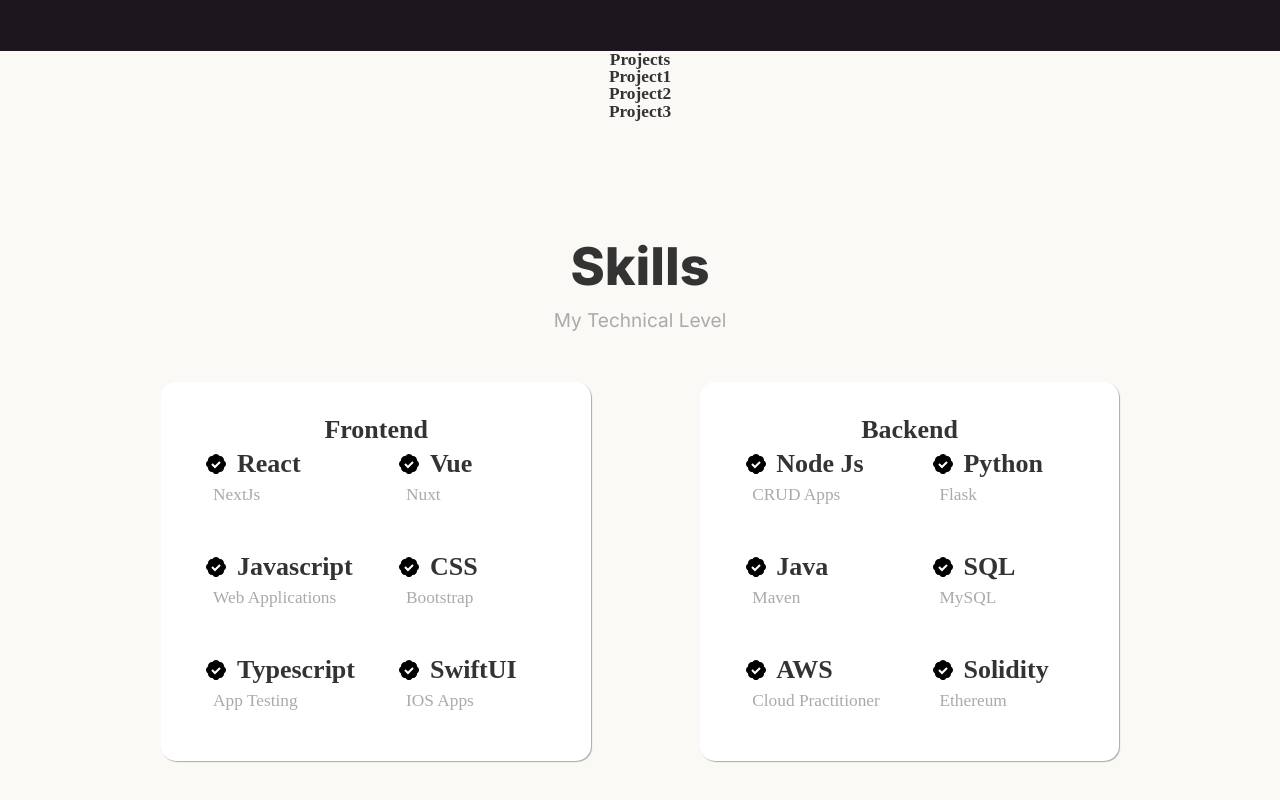
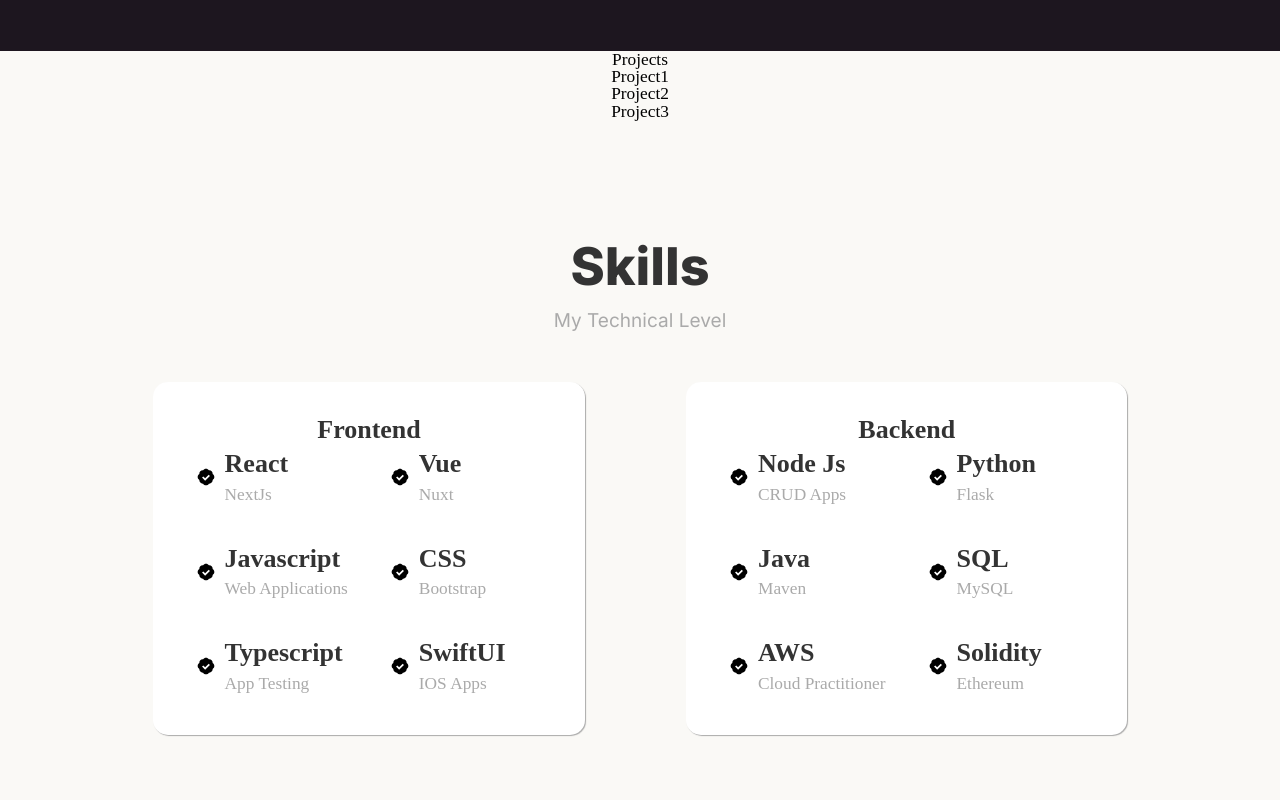
Before and after one commit to arisanator9900/Alex-Stovall-Modern-Portfolio, a React (Vite) app: page / in a window 1280 px wide. Shown: the part 816-1616 px from the top of the page. Built offline with nearby package versions, Linux system fonts and the light colour scheme.

Commit message:
FEAT: FInished skills section

```diff
--- a/src/App.css
+++ b/src/App.css
@@ -93,7 +93,7 @@
   color: var(--text-color);
 } */
 
-body,
+
 h1,
 h2,
 h3 {
--- a/src/UI/Card.css
+++ b/src/UI/Card.css
@@ -12,6 +12,7 @@
 }
 
 .element {
+    display: flex;
     padding: .5rem;
 }
 
@@ -25,14 +26,19 @@
     grid-template-columns: 1fr 1fr;
 }
 
+.element-title {
+    text-align: left;
+}
+
 .element-subtitle {
     font-weight: 300;
     font-size: 1rem;
-    padding: .5rem;
+    padding-top: .5rem;
+    padding-left: none;
     text-align: left;
     color: #aaa;
 }
 
 .flex-title {
-    display: flex;
+    flex-direction: row;
 }
--- a/src/UI/Card.tsx
+++ b/src/UI/Card.tsx
@@ -19,46 +19,46 @@
         <h1>{title}</h1>
         <section className='elements-container'>
             <div className="element">
+                    <img className="badge" src={badge} alt="badge" />
                 <div className="flex-title">
-                    <img className="badge" src={badge} alt="badge" />
                     <h1 className='element-title'>{headers[0]}</h1>
+                <h3 className='element-subtitle'>{level[0]}</h3>
                 </div>
-                <h3 className='element-subtitle'>{level[0]}</h3>
             </div>
             <div className="element">
+                    <img className="badge" src={badge} alt="badge" />
                 <div className="flex-title">
-                    <img className="badge" src={badge} alt="badge" />
                     <h1 className='element-title'>{headers[1]}</h1>
+                <h3 className='element-subtitle'>{level[1]}</h3>
                 </div>
-                <h3 className='element-subtitle'>{level[1]}</h3>
             </div>
             <div className="element">
+                    <img className="badge" src={badge} alt="badge" />
                 <div className="flex-title">
-                    <img className="badge" src={badge} alt="badge" />
                     <h1 className='element-title'>{headers[2]}</h1>
+                <h3 className='element-subtitle'>{level[2]}</h3>
                 </div>
-                <h3 className='element-subtitle'>{level[2]}</h3>
             </div>
             <div className="element">
+                    <img className="badge" src={badge} alt="badge" />
                 <div className="flex-title">
-                    <img className="badge" src={badge} alt="badge" />
                     <h1 className='element-title'>{headers[3]}</h1>
+                <h3 className='element-subtitle'>{level[3]}</h3>
                 </div>
-                <h3 className='element-subtitle'>{level[3]}</h3>
             </div>
             <div className="element">
+                    <img className="badge" src={badge} alt="badge" />
                 <div className="flex-title">
-                    <img className="badge" src={badge} alt="badge" />
                     <h1 className='element-title'>{headers[4]}</h1>
+                <h3 className='element-subtitle'>{level[4]}</h3>
                 </div>
-                <h3 className='element-subtitle'>{level[4]}</h3>
             </div>
             <div className="element">
+                    <img className="badge" src={badge} alt="badge" />
                 <div className="flex-title">
-                    <img className="badge" src={badge} alt="badge" />
                     <h1 className='element-title'>{headers[5]}</h1>
+                <h3 className='element-subtitle'>{level[5]}</h3>
                 </div>
-                <h3 className='element-subtitle'>{level[5]}</h3>
             </div>
         </section>
     </main>
--- a/src/components/Title.tsx
+++ b/src/components/Title.tsx
@@ -4,6 +4,7 @@
 const Title = () => {
 
     return (
+        <main className="body-replace">
             <div id="wrapper">
                 <div id="main">
                     <div className="inner">
@@ -12,7 +13,7 @@
                                 <div className="inner" data-onvisible-trigger="1">
                                     <p id="text02">FullStack Developer</p>
                                     <h1 id="text11" className="style3">Alex Stovall</h1>
-                            <hr id="divider01" className="style1"/>
+                                    <hr id="divider01" className="style1" />
                                     <p id="text08" className="style2">WebDev | IOS | BlockChain</p>
                                 </div>
                             </div>
@@ -20,6 +21,7 @@
                     </div>
                 </div>
             </div>
+        </main>
     )
 };
 
```
Also changed, not shown: public/assets/badge.svg, src/css/Title.css. Lines whose indentation alone changed are shown as unchanged.
